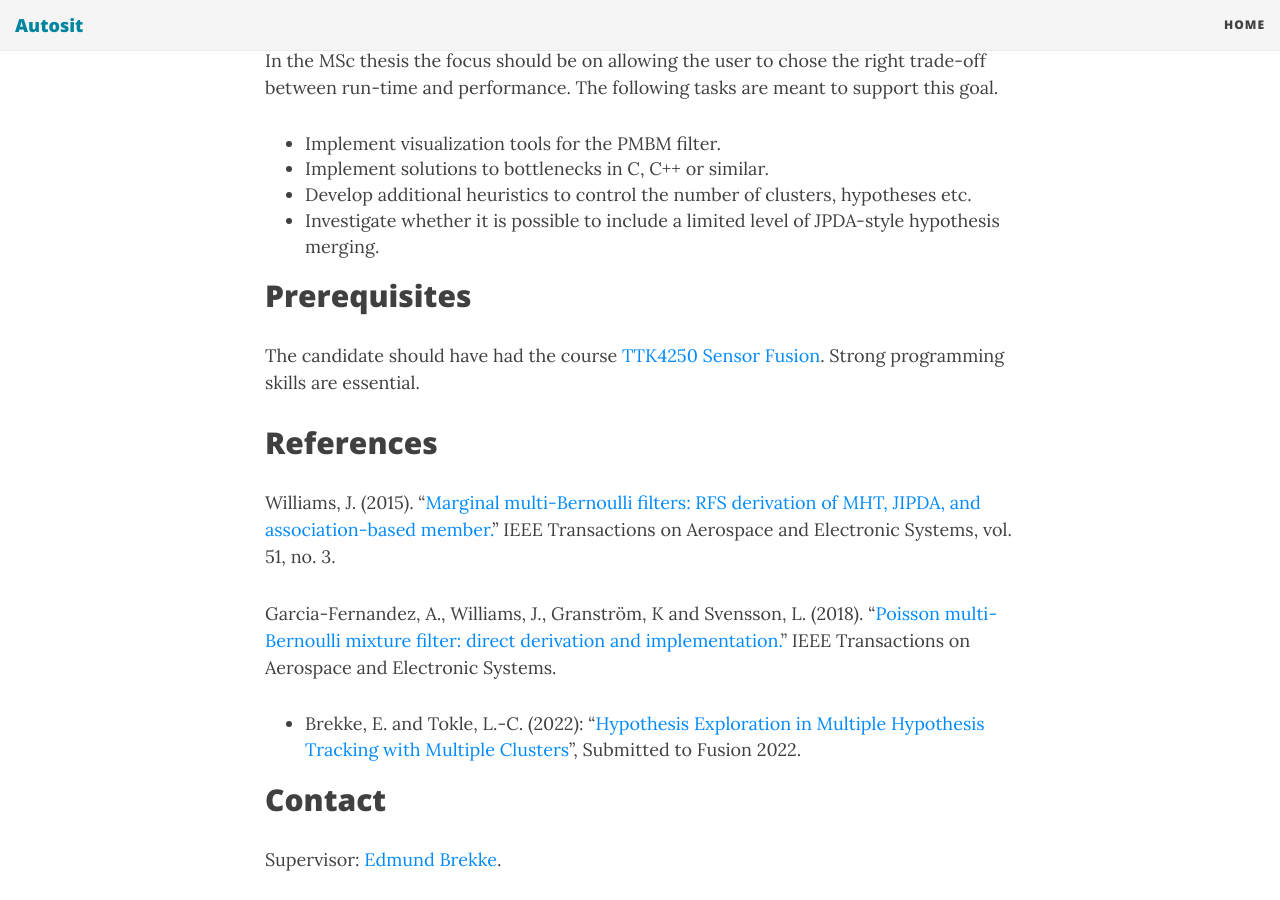
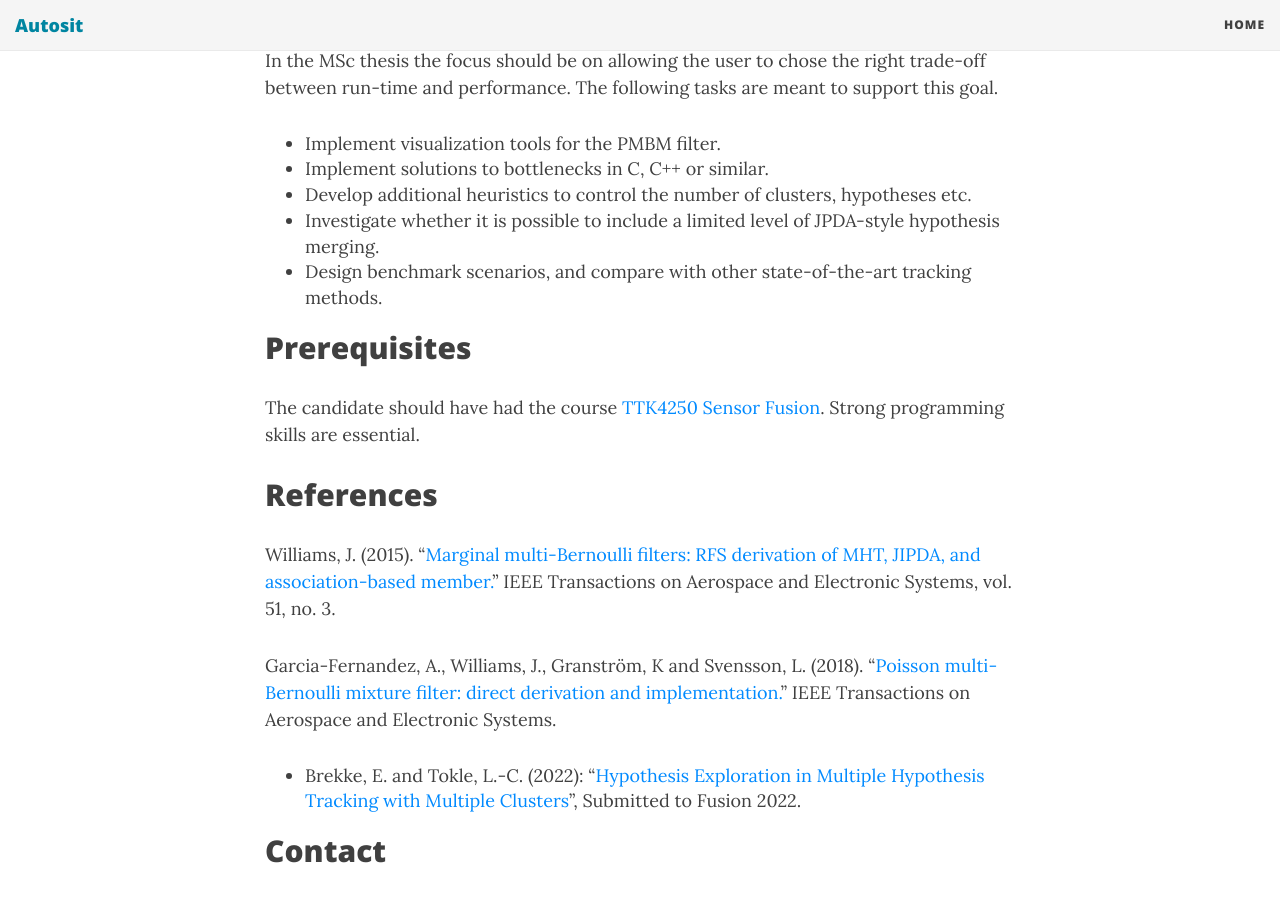
Before and after one commit to autosit/autosit.github.io, a Jekyll site: the page built from _posts/2022-03-30-pmbm_powerful.md, in a window 1280 px wide and 900 px high, scrolled down 1662 px. Built offline with Jekyll 4.4.1, drawn with Linux system fonts in a browser that asks for light colours; nearby versions of some CDN libraries.

Commit message:
added benchmarking to cm

```diff
--- a/_posts/2022-03-30-pmbm_powerful.md
+++ b/_posts/2022-03-30-pmbm_powerful.md
@@ -38,6 +38,7 @@ In the MSc thesis the focus should be on allowing the user to chose the right tr
 * Implement solutions to bottlenecks in C, C++ or similar.
 * Develop additional heuristics to control the number of clusters, hypotheses etc.
 * Investigate whether it is possible to include a limited level of JPDA-style hypothesis merging.
+* Design benchmark scenarios, and compare with other state-of-the-art tracking methods.
 
 
 ## Prerequisites
```
